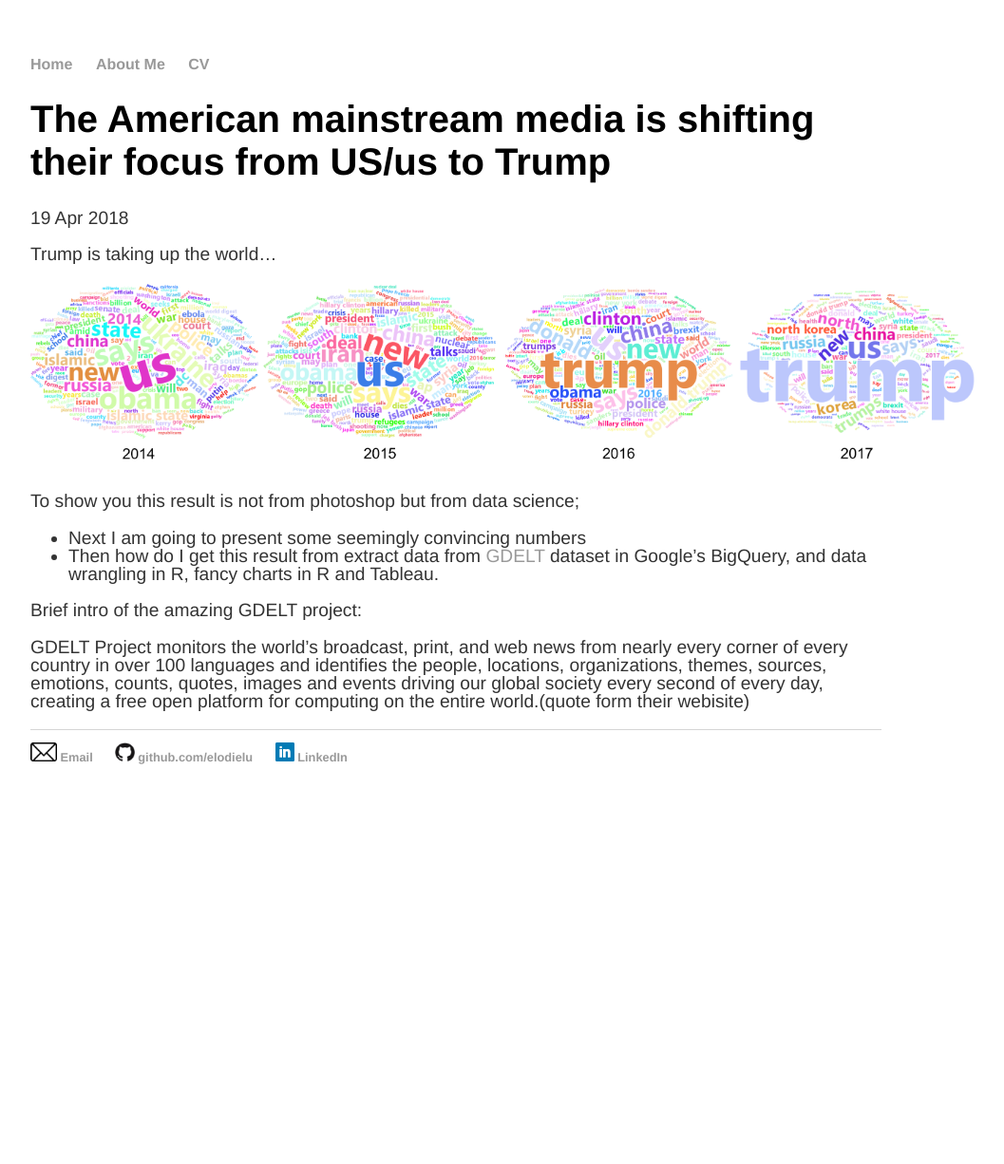
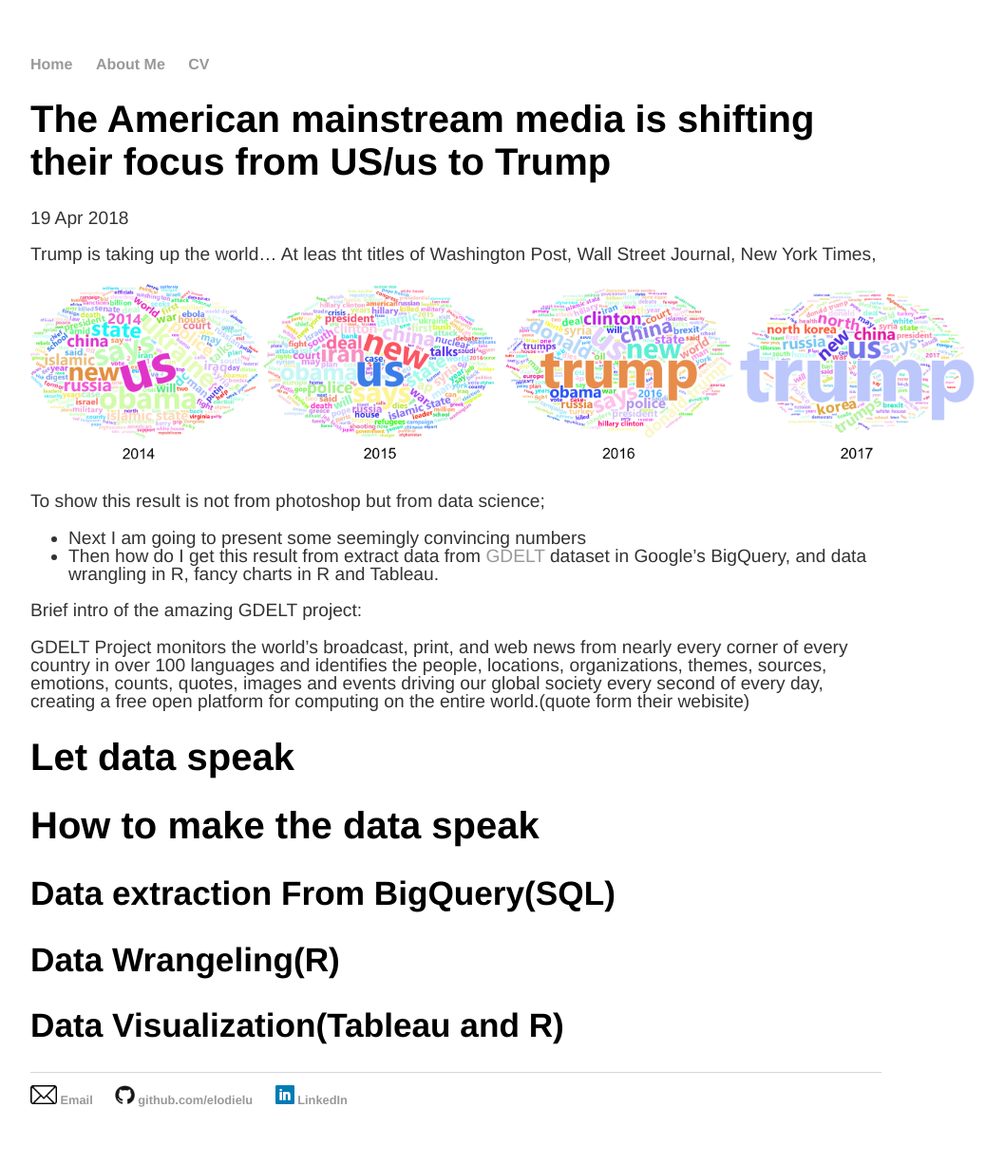
Before and after one commit to elodielu/elodielu.github.io, a Jekyll site: the page built from _posts/2018-04-19-text-analysis-media.md, in a window 1280 px wide. Shown: the whole page at 95% size, without its empty margins (160-1217 px from the left). Built offline with Jekyll 4.4.1, drawn with Linux system fonts in a browser that asks for light colours; before the commit the page ends 900 px from its top, so only the background shows below that.

Commit message:
Update 2018-04-19-text-analysis-media.md

```diff
--- a/_posts/2018-04-19-text-analysis-media.md
+++ b/_posts/2018-04-19-text-analysis-media.md
@@ -4,14 +4,24 @@
 date: 2018-04-19
 ---
 
-Trump is taking up the world...
+Trump is taking up the world... At leas tht titles of Washington Post, Wall Street Journal, New York Times,
 
 <img src="https://elodielu.github.io/picture/wordcloud.png"  width="1000">
 
-To show you this result is not from photoshop but from data science;
+To show this result is not from photoshop but from data science;
 * Next I am going to present some seemingly convincing numbers
 * Then how do I get this result from extract data from [GDELT](https://www.gdeltproject.org/) dataset in Google's BigQuery, and data wrangling in R, fancy charts in R and Tableau.
 
 Brief intro of the amazing GDELT project:
 
 GDELT Project monitors the world's broadcast, print, and web news from nearly every corner of every country in over 100 languages and identifies the people, locations, organizations, themes, sources, emotions, counts, quotes, images and events driving our global society every second of every day, creating a free open platform for computing on the entire world.(quote form their webisite)
+
+# Let data speak
+
+
+# How to make the data speak
+## Data extraction From BigQuery(SQL)
+
+## Data Wrangeling(R)
+
+## Data Visualization(Tableau and R)
```
